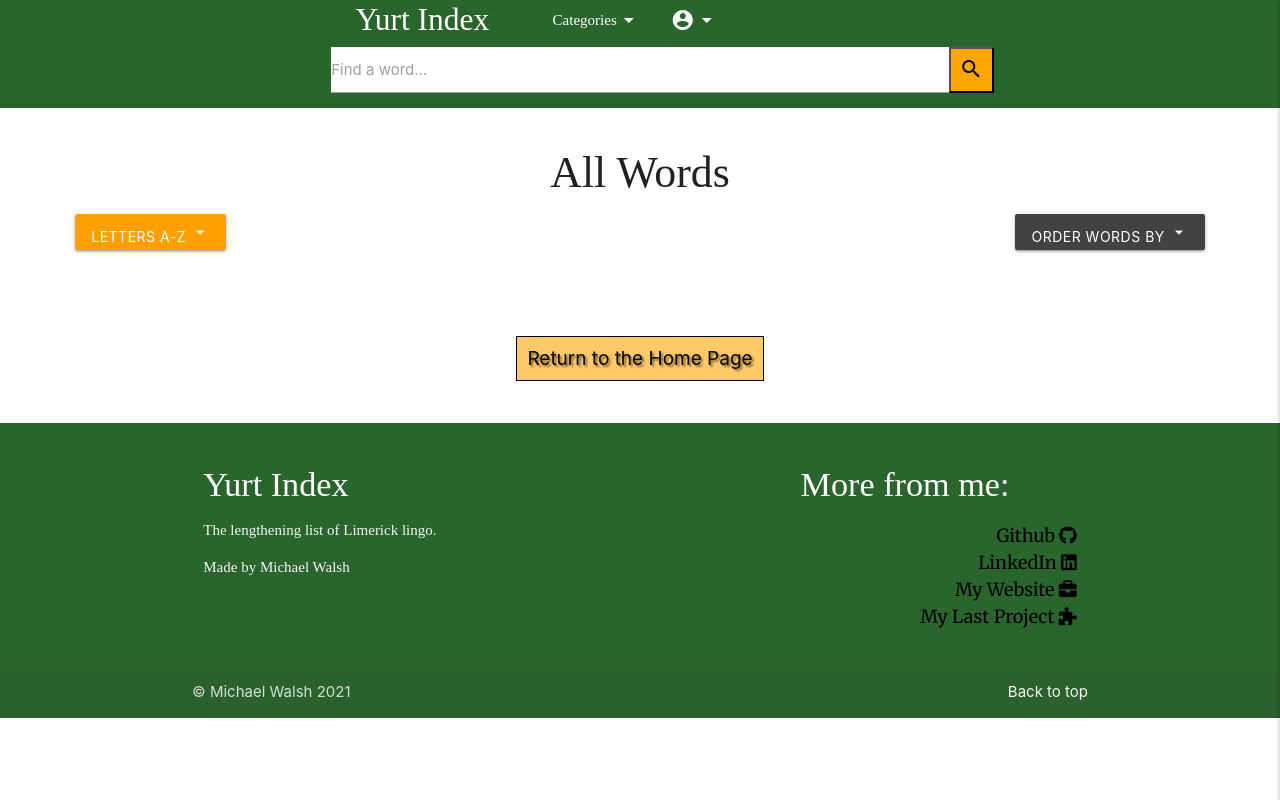
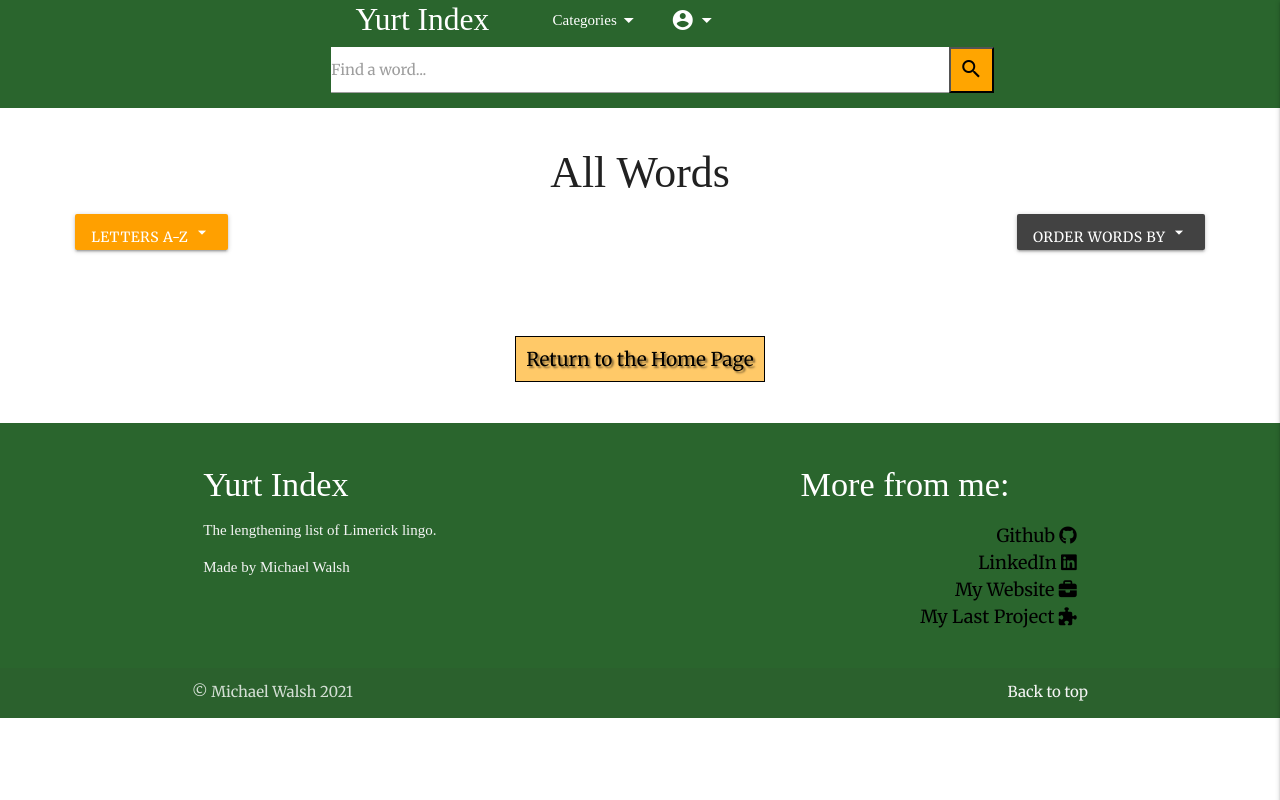
Before and after one commit to MichaelCWalsh7/Yurt-Index, a Flask app: page /all_words in a window 1280 px wide. Run offline with Flask 2, Linux system fonts and the light colour scheme; data that the repository does not hold is empty; parts of the project's set-up code (start-up, migrations or seed data) failed here and were passed over; some libraries are stand-ins or nearby versions; some web fonts are replaced.

Commit message:
Add font to unstyled text elements

```diff
--- a/static/css/style.css
+++ b/static/css/style.css
@@ -16,7 +16,7 @@
 
 /* general style rules */
 
-p {
+body, p {
     font-family: 'Merriweather', serif;
 }
 
```
